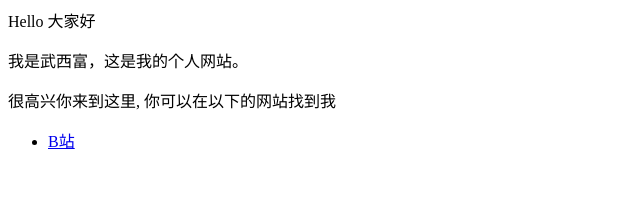
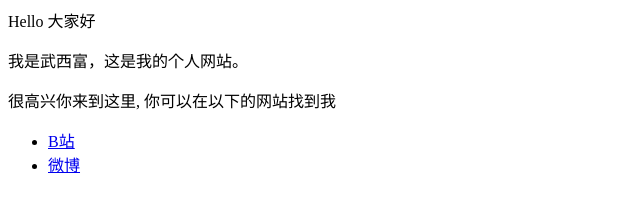
Before and after one commit to wuxifu/wuxifu.github.io, a plain HTML site: page index.html in a window 1280 px wide. Shown: the full height of the page, 0-640 px from the left. Drawn offline with Linux system fonts and the light colour scheme.

Commit message:
Update index.html

```diff
--- a/index.html
+++ b/index.html
@@ -4,4 +4,5 @@
 
 <ul>
   <li> <a href="https://space.bilibili.com/329613181">B站</a> </li>
+  <li> <a href="https://weibo.com/u/7087163983/home?wvr=5v">微博</a> </li>
 </ul>
```
